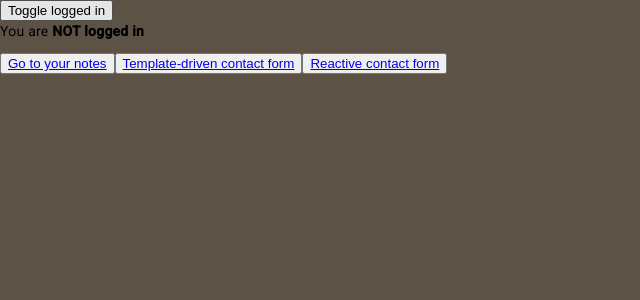
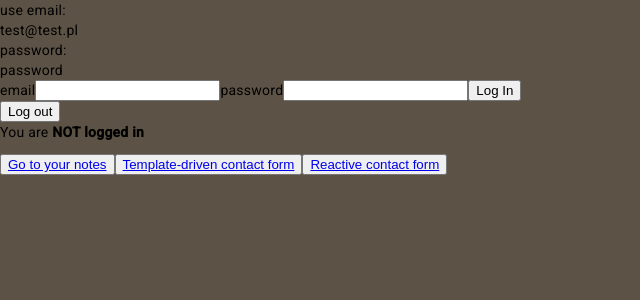
Before and after one commit to Saracier/StickerNotes, an Angular app: page / in a window 1280 px wide. Shown: the top 300 px of the page, without its empty margins (0-640 px from the left). Built offline with nearby package versions, Linux system fonts and the light colour scheme.

Commit message:
feat: add form to log in in firebse

```diff
--- a/src/app/home/home.component.html
+++ b/src/app/home/home.component.html
@@ -1,4 +1,21 @@
-<button (click)="toggleLoggedIn()">Toggle logged in</button>
+use email: <br />test@test.pl <br />
+password: <br />password <br />
+<form [formGroup]="loginForm" (ngSubmit)="toggleLoggedIn()">
+  <label for="email">email</label
+  ><input id="email" name="email" type="text" formControlName="email" />
+  <label for="password">password</label
+  ><input
+    id="password"
+    name="password"
+    type="text"
+    formControlName="password"
+    minlenght="6"
+  />
+
+  <!-- <button type="submit">Toggle logged in</button> -->
+  <button (click)="toggleLoggedIn()" type="button">Log In</button>
+</form>
+<button (click)="LogOut()" type="button">Log out</button>
 <p>
   You are <b>{{ isLoggedIn ? "" : "NOT" }} logged in</b>
 </p>
--- a/src/app/home/home.component.ts
+++ b/src/app/home/home.component.ts
@@ -1,5 +1,6 @@
 import { Component } from '@angular/core';
 import { AuthGuardService } from '../services/auth-guard.service';
+import { FormControl, FormGroup, Validators } from '@angular/forms';
 
 @Component({
   selector: 'app-home',
@@ -8,16 +9,44 @@ import { AuthGuardService } from '../services/auth-guard.service';
 })
 export class HomeComponent {
   isLoggedIn: boolean;
+  loginForm: FormGroup<{
+    email: FormControl<string>;
+    password: FormControl<string>;
+  }>;
+
   constructor(private authGuard: AuthGuardService) {
     this.isLoggedIn = authGuard.isLoggedIn;
   }
 
   ngOnInit() {
     this.isLoggedIn = Boolean(localStorage.getItem('isLoggedIn'));
+    this.loginForm = new FormGroup({
+      email: new FormControl('', {
+        nonNullable: true,
+        validators: [Validators.required, Validators.email],
+      }),
+      password: new FormControl('', {
+        nonNullable: true,
+        validators: [Validators.required, Validators.minLength(6)],
+      }),
+    });
+  }
+
+  LogOut() {
+    this.authGuard.LogOut();
   }
 
   toggleLoggedIn() {
-    this.authGuard.toggleLoggedIn(this.isLoggedIn);
+    console.log('weszlo toggleloggedin');
+    if (!this.loginForm.value.email || !this.loginForm.value.password) {
+      alert('invalid passoword or email');
+      return;
+    }
+    this.authGuard.toggleLoggedIn(
+      this.loginForm.value.email,
+      this.loginForm.value.password
+    );
+    console.log('weszlo toggleloggedin 5 linijek dalej');
     this.isLoggedIn = this.authGuard.isLoggedIn;
     localStorage.setItem('isLoggedIn', this.isLoggedIn ? '1' : '');
     console.log('loggedIn is ', this.isLoggedIn);
--- a/src/app/services/auth-guard.service.ts
+++ b/src/app/services/auth-guard.service.ts
@@ -24,8 +24,8 @@ export class AuthGuardService implements CanActivateChild {
   // }
   constructor(private route: Router, private http: HttpClient) {}
 
-  toggleLoggedIn(isLoggedIn: boolean) {
-    console.log('toggle logged in w auth guard');
+  toggleLoggedIn(email: string, password: string) {
+    console.log('toggle logged in w auth guard', email, password);
     if (localStorage.getItem('userData') && this.isLoggedIn === false) {
       this.isLoggedIn = true;
     } else if (localStorage.getItem('userData')) {
@@ -37,7 +37,7 @@ export class AuthGuardService implements CanActivateChild {
     this.http
       .post(
         'https://identitytoolkit.googleapis.com/v1/accounts:signInWithPassword?key=AIzaSyA7DVQvn0G9g3uhJBkKhVAyBPHP0c67JCE',
-        { email: 'test@Test.pl', password: 'password', returnSecureToken: true }
+        { email: email, password: password, returnSecureToken: true }
       )
       .pipe(
         catchError(this.handleError),
@@ -51,6 +51,12 @@ export class AuthGuardService implements CanActivateChild {
         })
       )
       .subscribe((res) => console.log(res));
+  }
+
+  LogOut() {
+    console.log('Hello from authguard. Logged out ');
+    localStorage.removeItem('userData');
+    this.isLoggedIn = false;
   }
 
   checkIfUserShouldBeLogged(shouldtrust?: boolean) {
```
